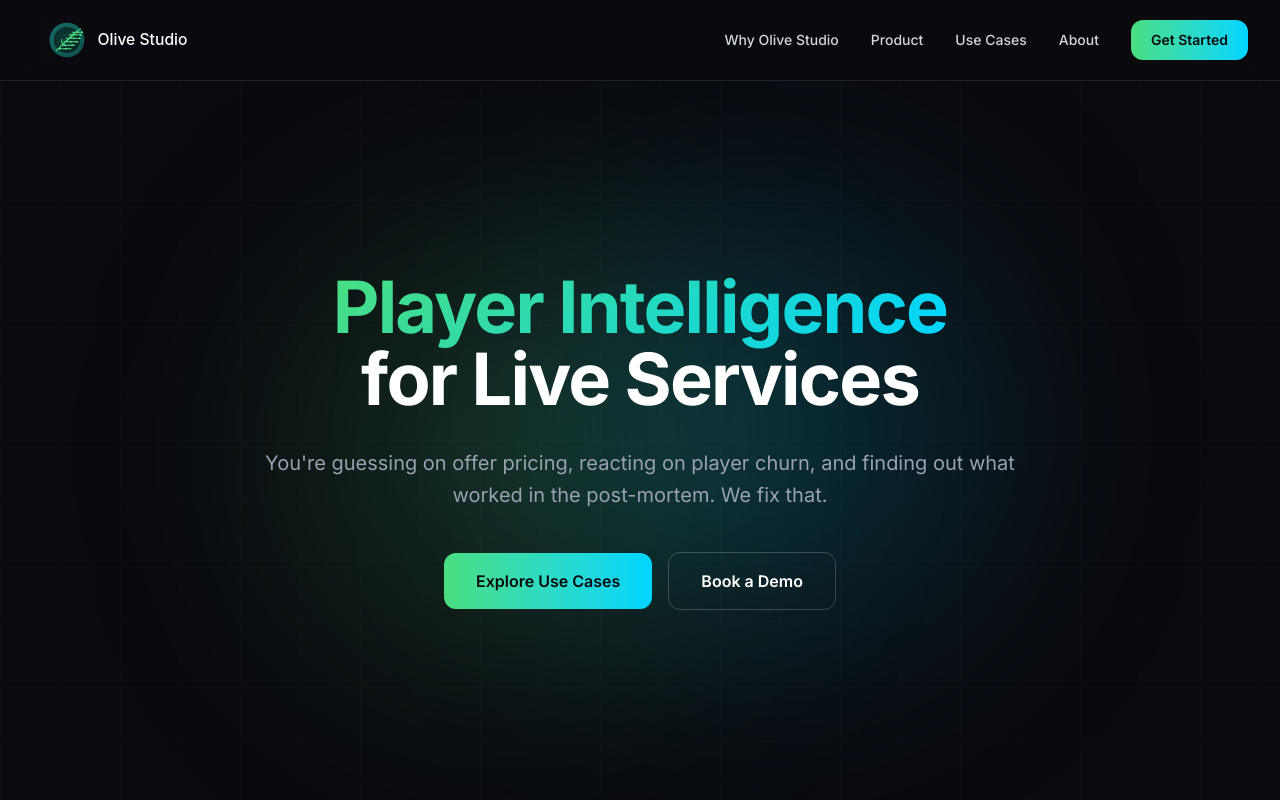
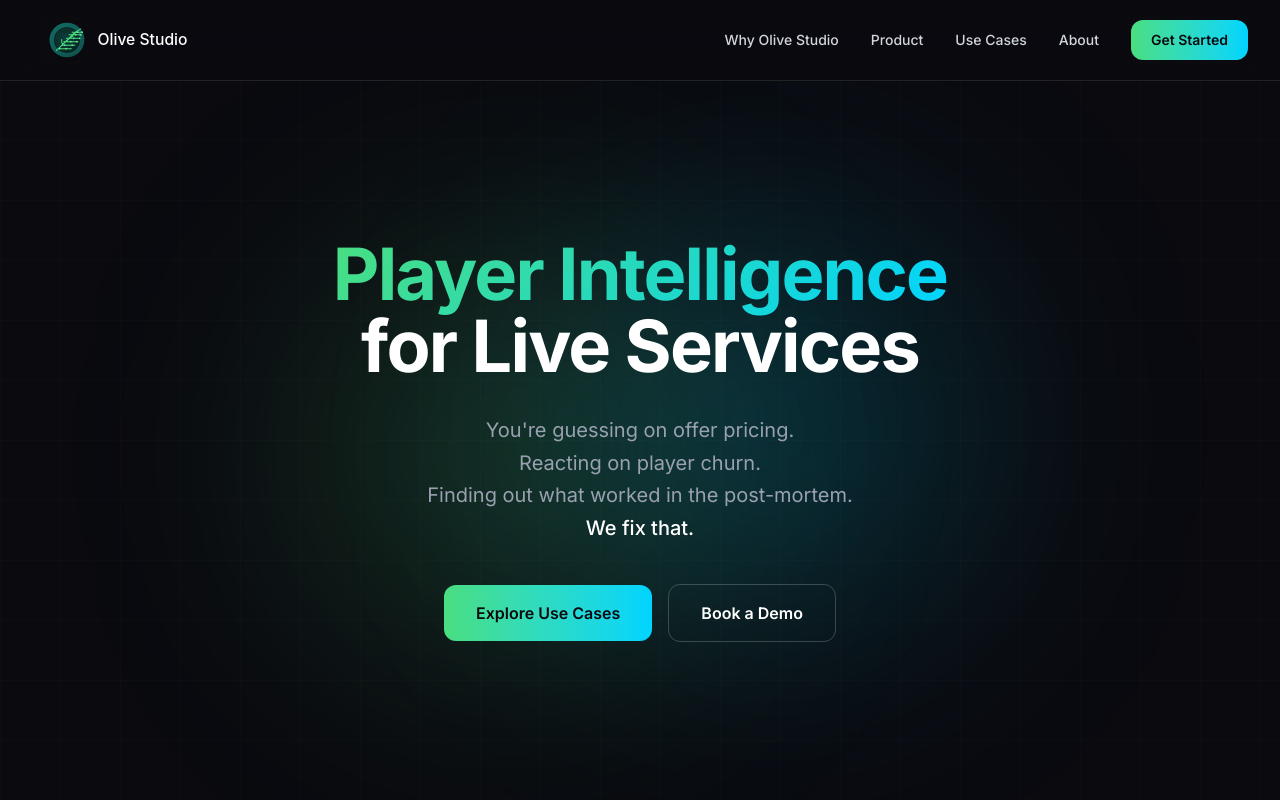
Before and after one commit to ashishsharma2877/Olive-Studio, a Next.js app: page / in a window 1280 px wide. Shown: the top 800 px of the page. Built offline with nearby package versions, Linux system fonts and the light colour scheme.

Commit message:
Center-justify hero subhead with line breaks

```diff
--- a/src/app/page.tsx
+++ b/src/app/page.tsx
@@ -122,8 +122,11 @@ export default function Home() {
               <br />
               <span className="text-white">for Live Services</span>
             </h1>
-            <p className="mt-6 md:mt-8 text-lg md:text-xl text-gray-400 max-w-3xl mx-auto leading-relaxed">
-              You&apos;re guessing on offer pricing, reacting on player churn, and finding out what worked in the post-mortem. We fix that.
+            <p className="mt-6 md:mt-8 text-lg md:text-xl text-gray-400 max-w-3xl mx-auto leading-relaxed text-center">
+              You&apos;re guessing on offer pricing.<br />
+              Reacting on player churn.<br />
+              Finding out what worked in the post-mortem.<br />
+              <span className="text-white font-medium">We fix that.</span>
             </p>
             <div className="mt-10 flex flex-col sm:flex-row items-center justify-center gap-4">
               <Link
```
